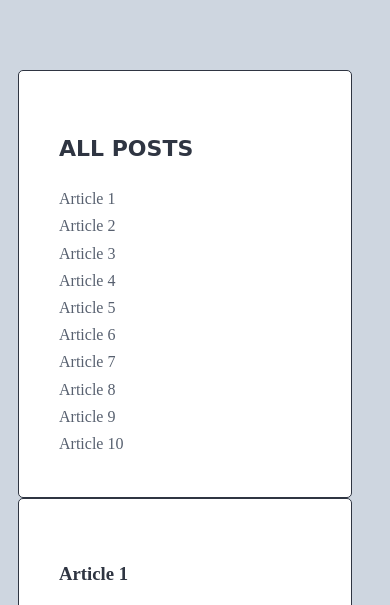
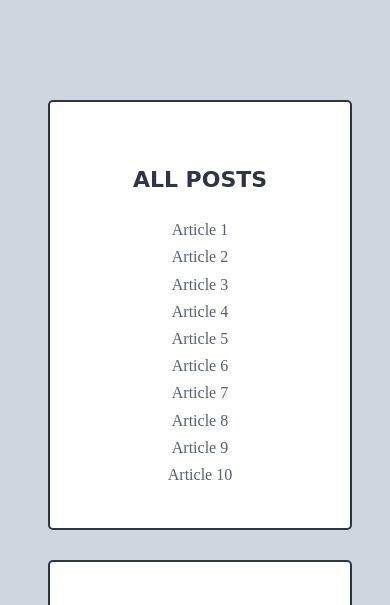
Before and after one commit to BartlomiejFigura/javascript-blog, a website: page index.html in a window 390 px wide. Shown: the part 227-832 px from the top of the page. Drawn offline with Linux system fonts and the light colour scheme; a web font is replaced by a local one.

Commit message:
Add media queries

```diff
--- a/sass/style.scss
+++ b/sass/style.scss
@@ -6,6 +6,7 @@ $color-light: #ced6e0; /*twinklebluechina*/
 $color-dark: #2f3542; /*prestigebluechina*/
 $hover-color: #57606f; /*grissaillechinese*/
 $section-color: #ffffff;
+
 
 $font-logo: 'Sacramento', Cursive;
 $font-header: 'Unica One', Cursive;
@@ -51,6 +52,7 @@ a {
 .wrapper {
   display: flex;
   flex-wrap: wrap;
+  justify-content: space-between;
   margin-left: 10px;
 }
 
@@ -66,18 +68,12 @@ a {
   background: $section-color;
   margin-right: 30px;
   padding: 40px;
-  border: 1px solid $color-dark;
+  border: 2px solid $color-dark;
   border-radius: 5px;
 }
 
 /* Logo */
 
-/*.div-logo {
-  background-image: url('/images/background-tiny.jpg');
-  object-fit: cover;
-  height: 150px;
-  margin:30px;
-}*/
 
 .logo {
   font-family: $font-logo;
@@ -122,6 +118,7 @@ a {
   display: none;
   &.active {
     display: block;
+    z-index: 1;
   }
 }
 
@@ -136,3 +133,15 @@ a {
   }
 }
 /*mediaqueries*/
+
+@media (max-width: 767px) {
+  .wrapper{
+    flex-direction: column;
+  }
+  .sidebar, .posts {
+    text-align: center;
+    margin-top: 30px;
+    margin-left: 30px;
+  }
+
+}
```
Also changed, not shown: js/script.js (+2 -6 lines), css/style.css, 1 other file.
